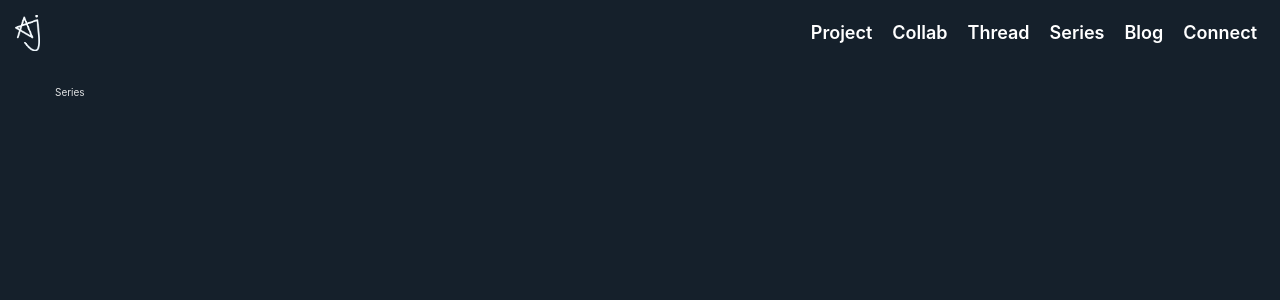
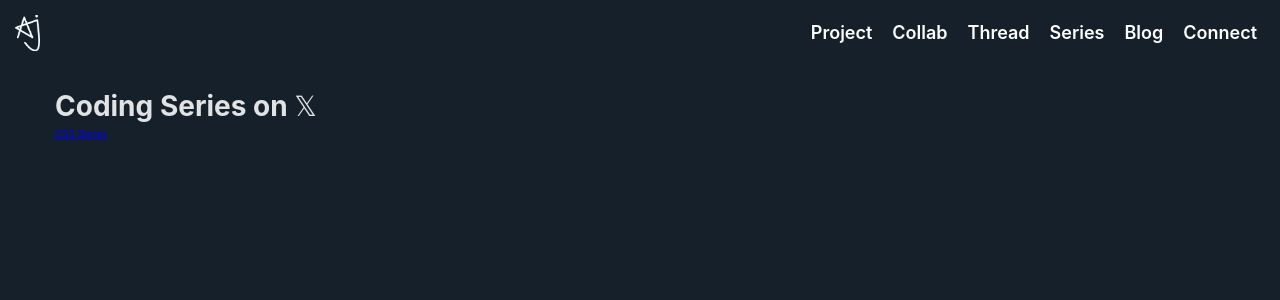
Before and after one commit to ATechAjay/AJ-Portfolio, a React (Vite) app: page /series in a window 1280 px wide. Shown: the top 300 px of the page. Built offline with nearby package versions, Linux system fonts and the light colour scheme.

Commit message:
thread is now span to the 100% of the width

```diff
--- a/src/App.jsx
+++ b/src/App.jsx
@@ -4,7 +4,7 @@
 import "./App.css";
 import { createBrowserRouter, RouterProvider } from "react-router-dom";
 import Collab from "./components/pages/Collab/Collab";
-
+import Series from "./components/pages/Series/Series";
 // import Thread from "./components/pages/Thread/Thread";
 
 import { lazy, Suspense } from "react";
@@ -33,7 +33,7 @@
             </Suspense>
           ),
         },
-        { path: "/series", element: "Series" },
+        { path: "/series", element: <Series /> },
         { path: "/blog", element: "Blog" },
         { path: "/connect", element: "Connect" },
       ],
--- a/src/components/pages/Collab/Collab.jsx
+++ b/src/components/pages/Collab/Collab.jsx
@@ -17,10 +17,6 @@
       </p>
       <h2 className={style.sponser_title}>Sponsorships</h2>
       <div className={style.card_container}>
-        {/* <Card />
-        <Card />
-        <Card /> */}
-
         {SPONSOR_DATA.map((item) => {
           return <Card key={item.id} {...item} />;
         })}
--- a/src/components/pages/Collab/Collab.module.css
+++ b/src/components/pages/Collab/Collab.module.css
@@ -7,13 +7,22 @@
   justify-content: center;
 }
 
-.collab_container {
-  /* background: red; */
-}
-
 .title {
   text-align: center;
   font-size: 6.8rem;
+  color: transparent;
+  background: linear-gradient(
+    16deg,
+    #00ffff 0,
+    #4285f4 10%,
+    #00ffff 30%,
+    #4285f4 50%,
+    #00ffff 70%,
+    #4285f4 80%,
+    #00ffff 90%,
+    #4285f4 100%
+  );
+  background-clip: text;
 }
 
 .description {
--- /dev/null
+++ b/src/components/pages/Series/Series.jsx
@@ -0,0 +1,17 @@
+import style from "./Series.module.css";
+
+const Series = () => {
+  return (
+    <div>
+      <h1 className={style.heading}>Coding Series on 𝕏</h1>
+
+      <div className={style.series_container}>
+        <div className={style.css}>
+          <a href="#">CSS Series</a>
+        </div>
+      </div>
+    </div>
+  );
+};
+
+export default Series;
--- /dev/null
+++ b/src/components/pages/Series/Series.module.css
@@ -0,0 +1,5 @@
+.heading {
+  margin: 0 auto;
+  font-size: 2.8rem;
+  text-align: center;
+}
--- a/src/components/pages/Thread/Thread.jsx
+++ b/src/components/pages/Thread/Thread.jsx
@@ -7,8 +7,7 @@
       <a
         className="twitter-timeline load"
         href="https://twitter.com/ATechAjay"
-        data-width="500"
-        data-tweet-limit="10"
+        data-width="100%"
         data-height="auto"
         data-chrome="transparent noscrollbar nofooter noborders"
       >
--- a/src/components/pages/Thread/Thread.module.css
+++ b/src/components/pages/Thread/Thread.module.css
@@ -1,5 +1,6 @@
 .timeline_cotainer {
   margin: 2rem auto;
-  padding: 2rem;
+  /* padding: 2rem; */
   text-align: center;
+  width: 100%;
 }
```
